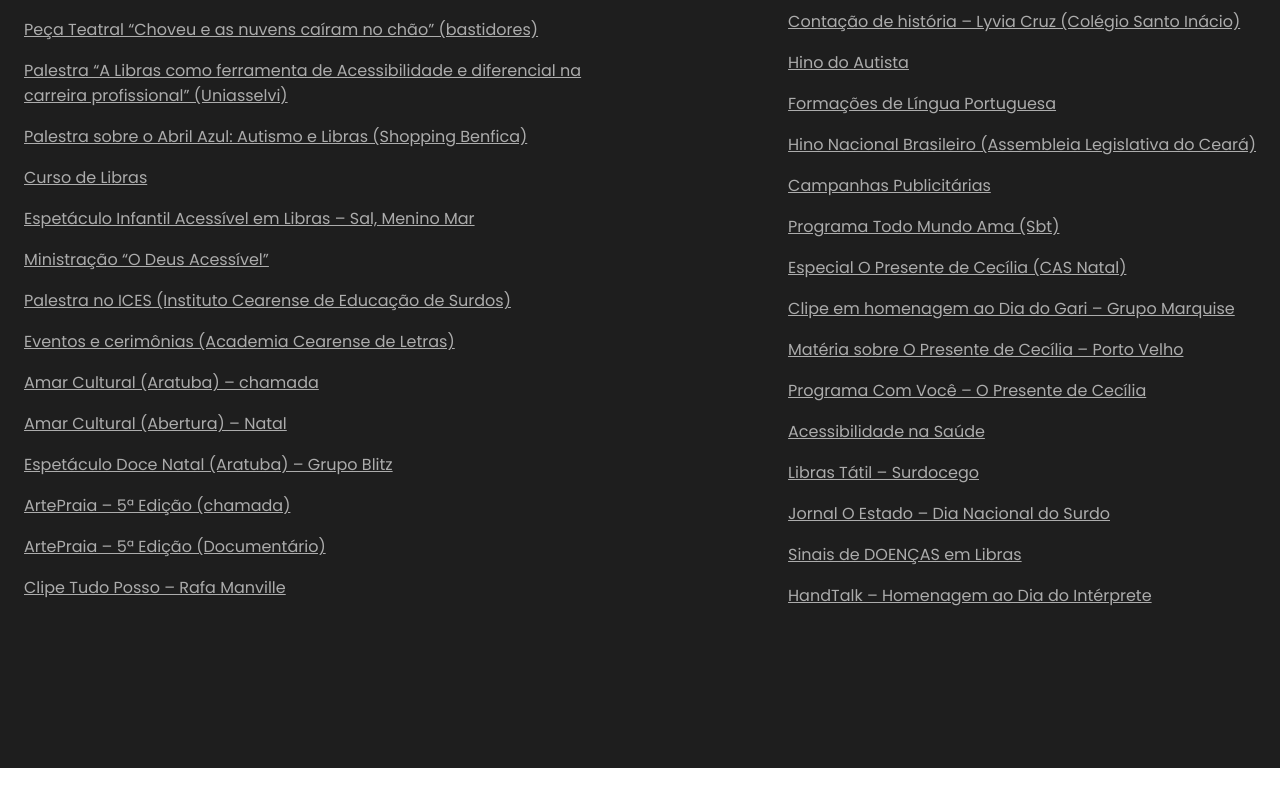
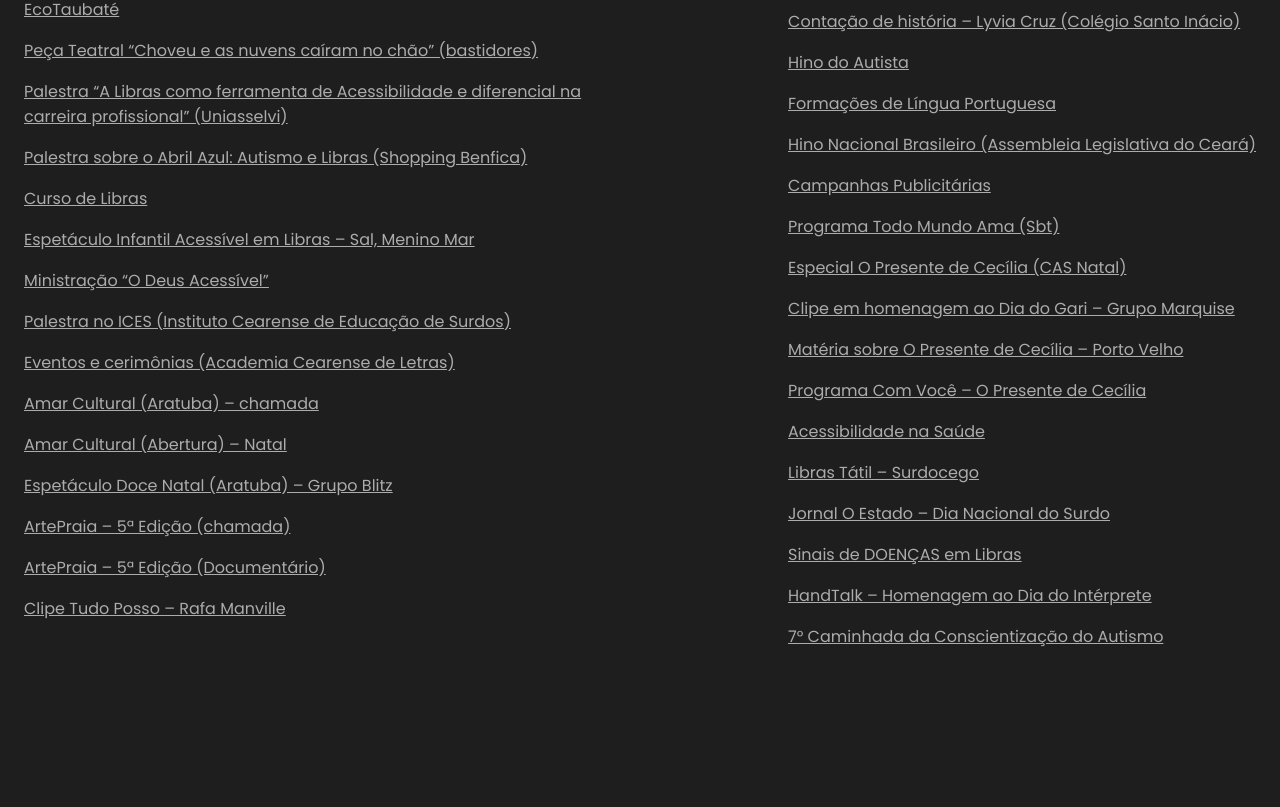
Before and after one commit to samuelabreu00/portf-lioNiltonCamara, a React (Vite) app: page / in a window 1280 px wide. Shown: the part 3797-4604 px from the top of the page. Before the commit the page ends 4565 px from the top, so only its background shows below. Built offline with nearby package versions, Linux system fonts and the light colour scheme.

Commit message:
Adicionado mais um projeto

```diff
--- a/src/Screens/ContactScreen/contact.jsx
+++ b/src/Screens/ContactScreen/contact.jsx
@@ -97,6 +97,7 @@
 
                         <a href="https://www.youtube.com/watch?v=9Cu_J9la2fc&t=9s " target='_blank'> HandTalk – Homenagem ao Dia do Intérprete </a>
 
+                        <a href="https://www.instagram.com/p/C5fA2_7umy-/?igsh=MWdpeTZ3NXZuczE4Ng==" target='_blank'>7° Caminhada da Conscientização do Autismo</a>
                     </div>
                 </div>
             </div>
```
